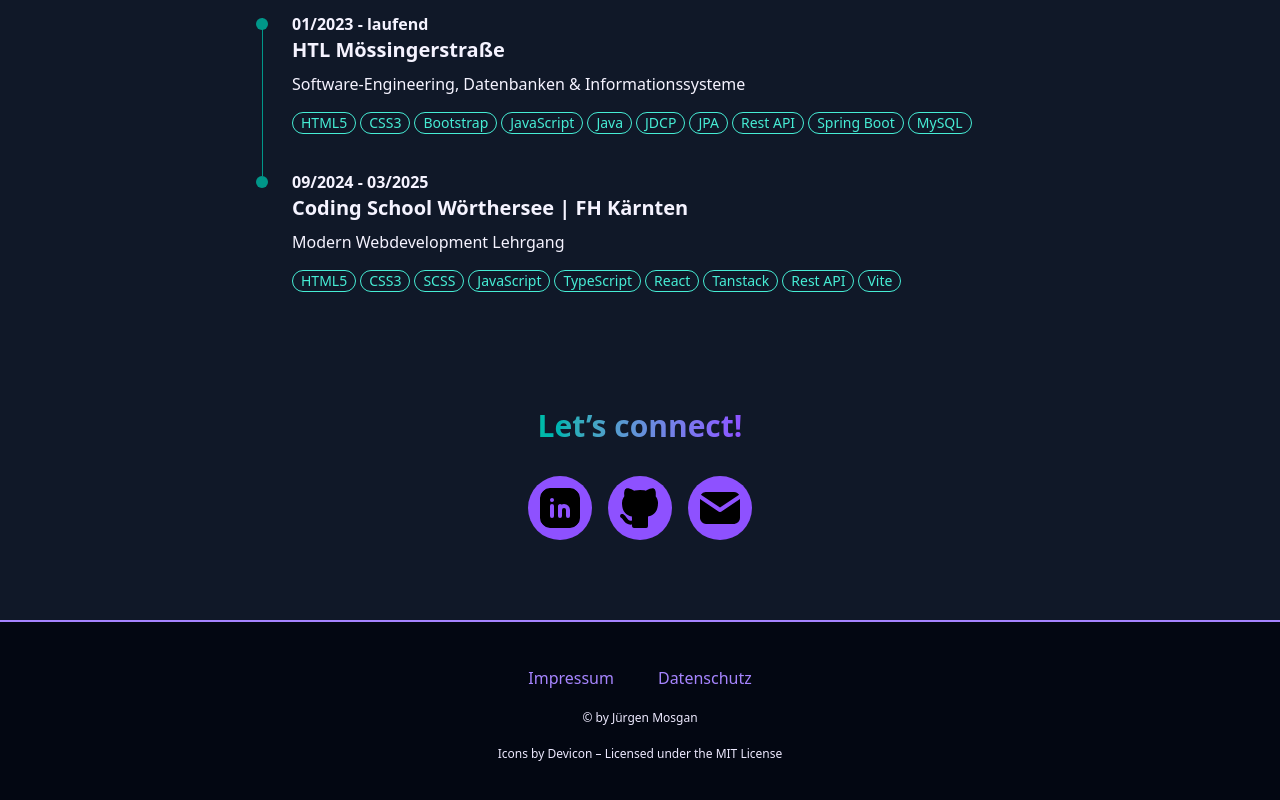
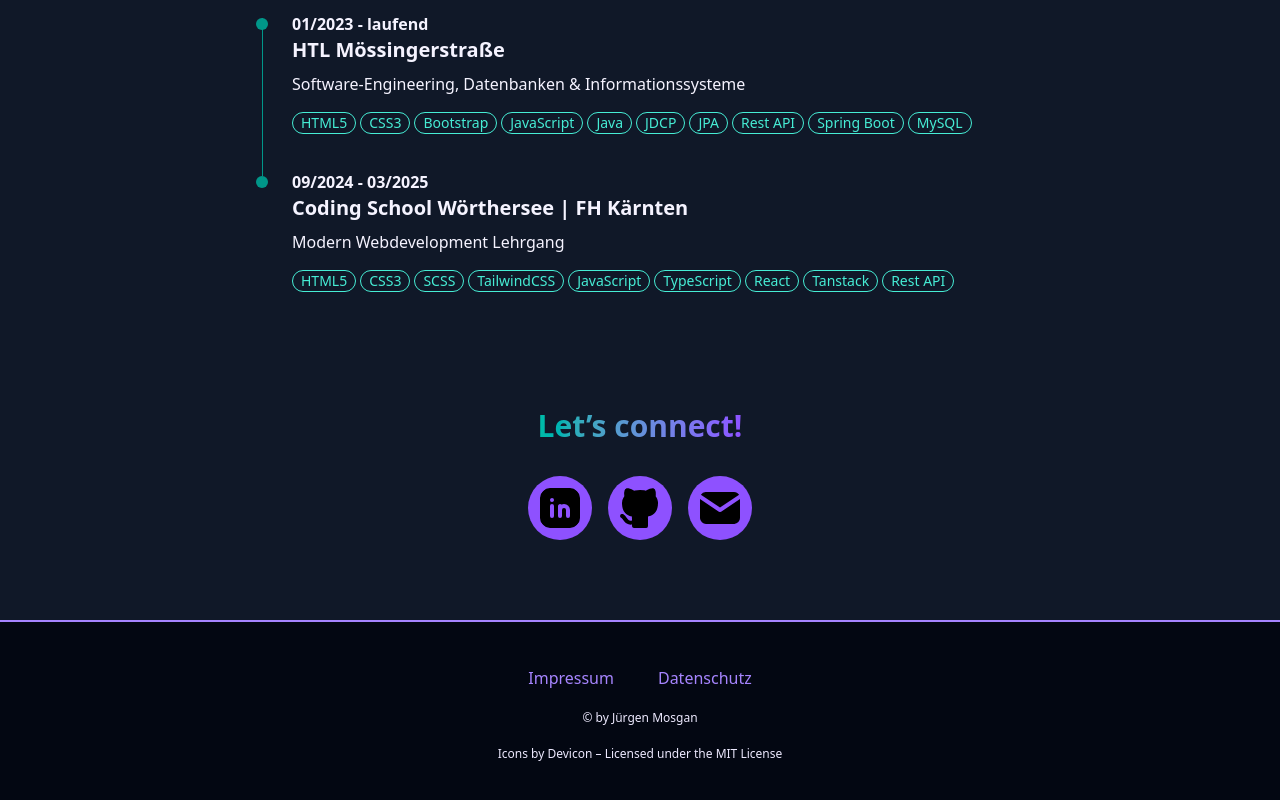
Before and after one commit to juergenrose/juergenrose.github.io, a React (Vite) app: page / in a window 1280 px wide. Shown: the part 2181-2981 px from the top of the page. Built offline with nearby package versions, Linux system fonts and the light colour scheme.

Commit message:
Update file Education.tsx

```diff
--- a/src/components/Education.tsx
+++ b/src/components/Education.tsx
@@ -65,12 +65,12 @@ export default function Education() {
                 <li className="experience-tools-tag">HTML5</li>
                 <li className="experience-tools-tag">CSS3</li>
                 <li className="experience-tools-tag">SCSS</li>
+                <li className="experience-tools-tag">TailwindCSS</li>
                 <li className="experience-tools-tag">JavaScript</li>
                 <li className="experience-tools-tag">TypeScript</li>
                 <li className="experience-tools-tag">React</li>
                 <li className="experience-tools-tag">Tanstack</li>
                 <li className="experience-tools-tag">Rest API</li>
-                <li className="experience-tools-tag">Vite</li>
               </ul>
             </div>
           </div>
```
